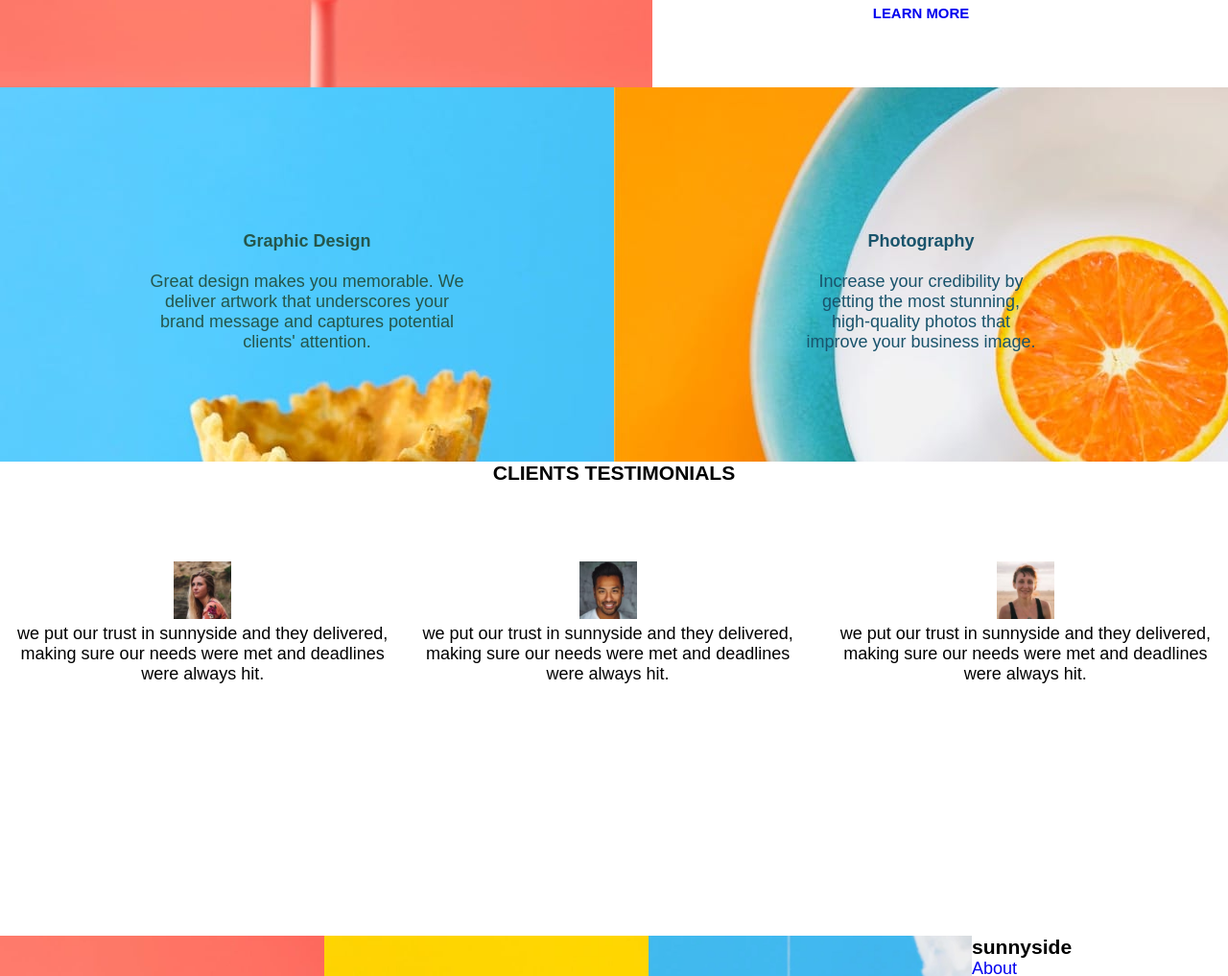
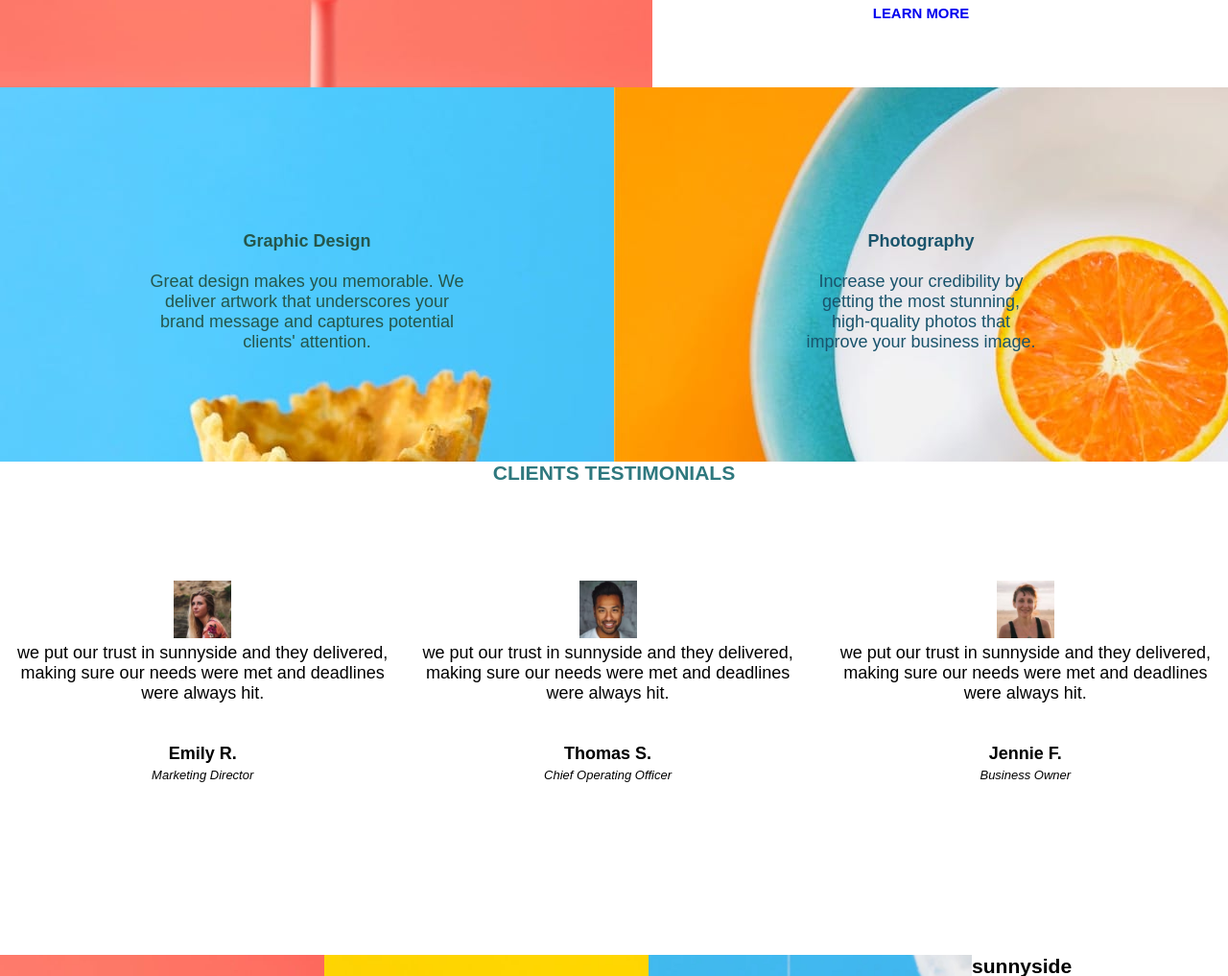
Before and after one commit to FrancoiseNyira/sunnyside-agency-landing-main, a plain HTML site: page index.html in a window 1280 px wide. Shown: the part 1089-2106 px from the top of the page at 96% size. Drawn offline with Linux system fonts and the light colour scheme.

Commit message:
sunnyside

```diff
--- a/index.html
+++ b/index.html
@@ -81,28 +81,39 @@
                     </p>
                  </div>
                  </div>
-                 <br>
                  <div class="div8910">
                     <br>
-                    <h3 class="Clients">CLIENTS TESTIMONIALS</h3>
+                    <h3 class="Clients" style="color: #2e787e;">CLIENTS TESTIMONIALS</h3>
 
                  <div class="div8">
                     <img src="image-emily.jpg" width="60" height="60" class="img1">
                     <p>we put our trust in sunnyside and they delivered, making sure our needs
                         were met and deadlines were always hit.
                     </p>
+                    <br>
+                    <br>
+                    <h4><strong>Emily R.</strong></h4>
+                    <p><font size="2px"><em>Marketing Director</em></font></p>
                     </div>
                     <div class="div9">
                         <img src="image-thomas.jpg" width="60" height="60" class="img2">
                         <p>we put our trust in sunnyside and they delivered, making sure our needs
                             were met and deadlines were always hit.
                         </p>
+                        <br>
+                        <br>
+                        <h4><strong>Thomas S.</strong></h4>
+                        <p><font size="2px"><em>Chief Operating Officer</em></font></p>
                         </div>
                         <div class="div10">
                             <img src="image-jennie.jpg" width="60" height="60" class="img3">
                             <p>we put our trust in sunnyside and they delivered, making sure our needs
                                 were met and deadlines were always hit.
                             </p>
+                            <br>
+                            <br>
+                            <h4><strong>Jennie F.</strong></h4>
+                            <p><font size="2px"><em>Business Owner</em></font></p>
                             </div>
                  </div>
                  <div class="divabcd">
--- a/weby.css
+++ b/weby.css
@@ -148,7 +148,7 @@ a.active, a:hover{
 
 }
 .Clients{
-    padding: 80px;
+    padding: 100px;
 }
 .div10{
     width: 33%;
@@ -213,3 +213,9 @@ footer ul li{
     display: inline-block;
     float: right;
 }
+.img1{
+    border-radius: 10px;
+}
+.div8910{
+    padding: 3opx;
+}
```
